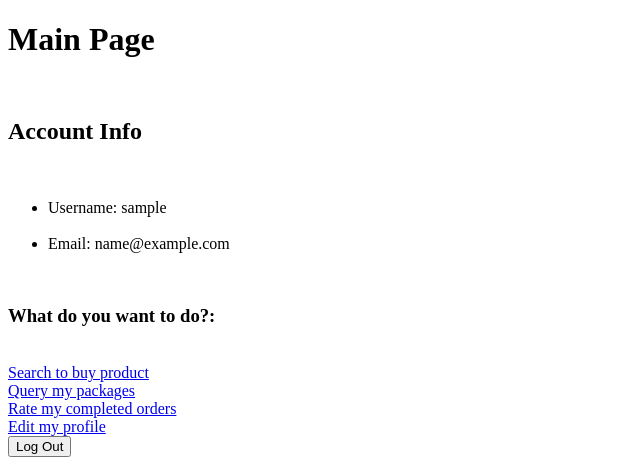
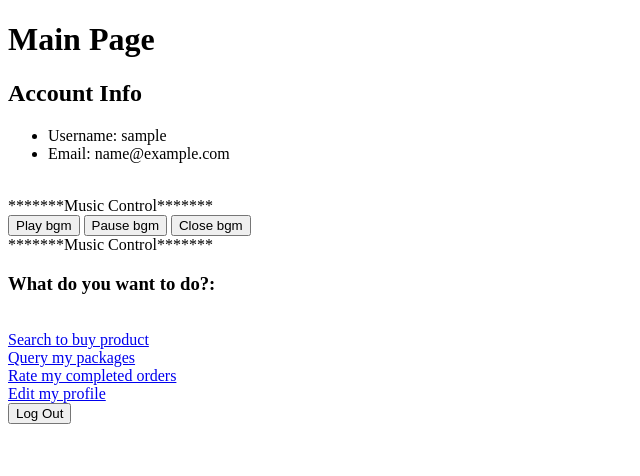
Before and after one commit to ys270/Mini_Amazon_Proj, a Django app: template mini_amazon/amazon_web/templates/amazon_web/dashboard.html in a window 1280 px wide. Shown: the top 476 px of the page, without its empty margins (0-640 px from the left). Run offline with Django 3.2, Linux system fonts and the light colour scheme; the template is opened without the code that fills it, so the values that code supplies are empty; the visitor is signed in with stand-in values (Sample User, id 1).

Commit message:
modify dashboard for bgm

```diff
--- a/mini_amazon/amazon_web/templates/amazon_web/dashboard.html
+++ b/mini_amazon/amazon_web/templates/amazon_web/dashboard.html
@@ -4,15 +4,35 @@
     <meta charset="UTF-8">
     <title>Dashboard</title>
 </head>
-<audio src="https://sharefs.yun.kugou.com/202004241139/df31ab7477c0523281341aec912dbaa8/G203/M08/07/01/a4cBAF5sgPiAGj-JAEKYCpbtmZk110.mp3" autoplay="autoplay"></audio>
+<script language="JavaScript" type="text/javascript">
+    function play() {
+        var myAuto = document.getElementById('myaudio');
+        myAuto.play();
+    }
+    function closePlay() {
+        var myAuto = document.getElementById('myaudio');
+        myAuto.pause();
+        myAuto.load();
+    }
+    function pause() {
+        var myAuto = document.getElementById('myaudio');
+        myAuto.pause();
+    }
+</script>
 <body>
-    <h1>Main Page</h1><br>
-    <h2>Account Info</h2><br>
+<audio src="https://sharefs.yun.kugou.com/202004241139/df31ab7477c0523281341aec912dbaa8/G203/M08/07/01/a4cBAF5sgPiAGj-JAEKYCpbtmZk110.mp3" id="myaudio" controls="controls" loop="true" hidden="true"></audio>
+    <h1>Main Page</h1>
+    <h2>Account Info</h2>
     <ul>
-        <li>Username: {{ user.username }}</li><br>
+        <li>Username: {{ user.username }}</li>
         <li>Email: {{ user.email }}</li>
     </ul>
     <br>
+    *******Music Control*******<br>
+    <input type="button" onclick="play()" value="Play bgm" />
+    <input type="button" onclick="pause()" value="Pause bgm" />
+    <input type="button" onclick="closePlay()" value="Close bgm" /><br>
+    *******Music Control*******
     <h3>What do you want to do?:</h3><br>
     <a href="{% url 'amazon_web:searchProduct' user.id %}">Search to buy product</a><br>
     <a href="{% url 'amazon_web:query' user.id %}">Query my packages</a><br>
```
